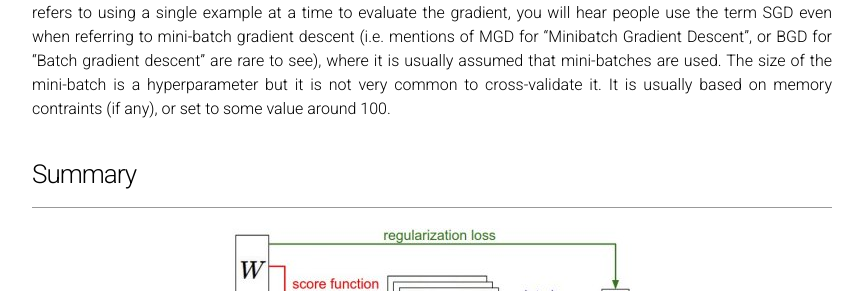
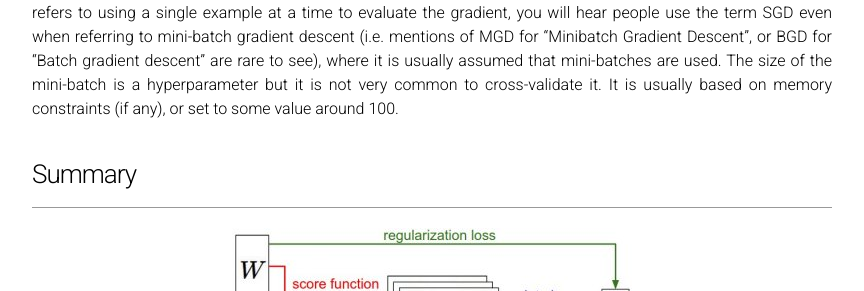
Before and after one commit to cs231n/cs231n.github.io, a Jekyll site: the page built from optimization-1.md, in a window 1280 px wide and 900 px high, scrolled down 9716 px. Shown: the part 329-620 px from the top of the window, without its empty margins (208-1072 px from the left). Built offline with Jekyll 4.4.1, drawn with Linux system fonts in a browser that asks for light colours; Markdown is read by kramdown in place of the engine named in the settings; formulas are drawn with MathJax 3; some of the changed text lies outside the part shown.

Commit message:
Fix typos in optimization-1.md

```diff
--- a/optimization-1.md
+++ b/optimization-1.md
@@ -318,7 +318,7 @@ while True:
 
 The reason this works well is that the examples in the training data are correlated. To see this, consider the extreme case where all 1.2 million images in ILSVRC are in fact made up of exact duplicates of only 1000 unique images (one for each class, or in other words 1200 identical copies of each image). Then it is clear that the gradients we would compute for all 1200 identical copies would all be the same, and when we average the data loss over all 1.2 million images we would get the exact same loss as if we only evaluated on a small subset of 1000. In practice of course, the dataset would not contain duplicate images, the gradient from a mini-batch is a good approximation of the gradient of the full objective. Therefore, much faster convergence can be achieved in practice by evaluating the mini-batch gradients to perform more frequent parameter updates.
 
-The extreme case of this is a setting where the mini-batch contains only a single example. This process is called **Stochastic Gradient Descent (SGD)** (or also sometimes **on-line** gradient descent). This is relatively less common to see because in practice due to vectorized code optimizations it can be computationally much more efficient to evaluate the gradient for 100 examples, than the gradient for one example 100 times. Even though SGD technically refers to using a single example at a time to evaluate the gradient, you will hear people use the term SGD even when referring to mini-batch gradient descent (i.e. mentions of MGD for "Minibatch Gradient Descent", or BGD for "Batch gradient descent" are rare to see), where it is usually assumed that mini-batches are used. The size of the mini-batch is a hyperparameter but it is not very common to cross-validate it. It is usually based on memory contraints (if any), or set to some value around 100.
+The extreme case of this is a setting where the mini-batch contains only a single example. This process is called **Stochastic Gradient Descent (SGD)** (or also sometimes **on-line** gradient descent). This is relatively less common to see because in practice due to vectorized code optimizations it can be computationally much more efficient to evaluate the gradient for 100 examples, than the gradient for one example 100 times. Even though SGD technically refers to using a single example at a time to evaluate the gradient, you will hear people use the term SGD even when referring to mini-batch gradient descent (i.e. mentions of MGD for "Minibatch Gradient Descent", or BGD for "Batch gradient descent" are rare to see), where it is usually assumed that mini-batches are used. The size of the mini-batch is a hyperparameter but it is not very common to cross-validate it. It is usually based on memory constraints (if any), or set to some value around 100.
 
 <a name='summary'></a>
 ### Summary
```
Also changed, not shown: other parts of optimization-1.md (+1 -1 lines).
